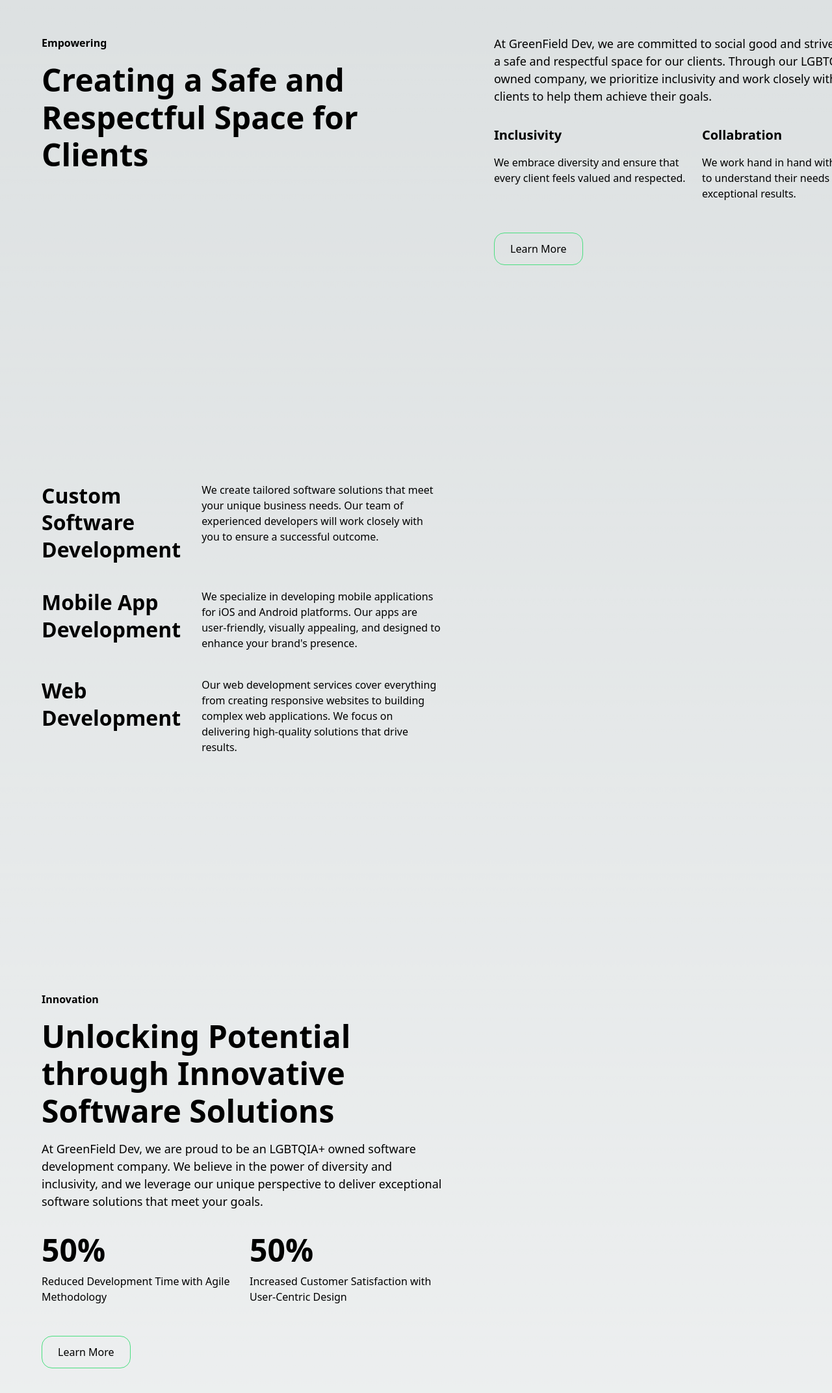
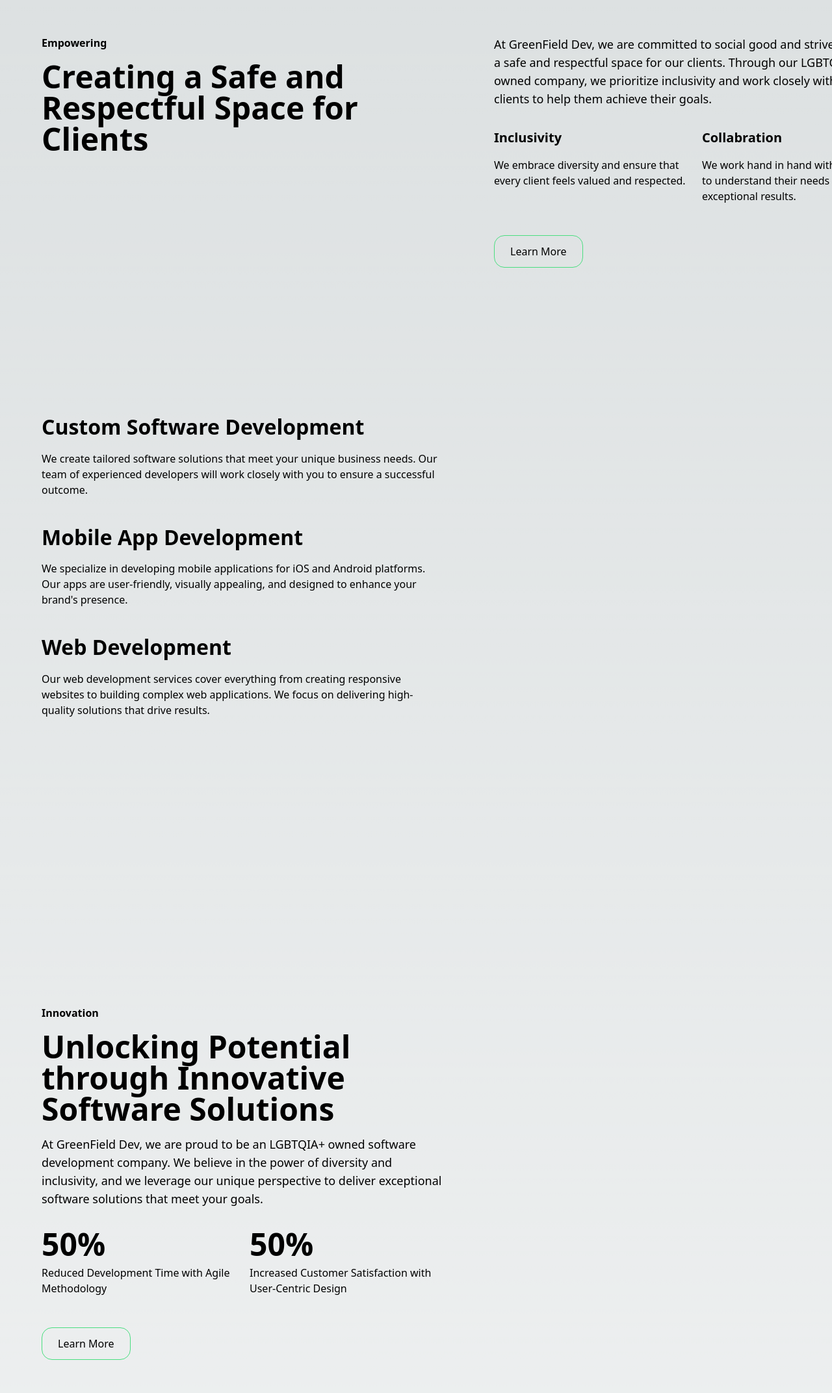
Before and after one commit to GreenField-Org/Greenfield-Org.github.io, a Next.js app: page / in a window 1280 px wide. Shown: the part 958-3102 px from the top of the page at 65% size. Built offline with nearby package versions, Linux system fonts and the light colour scheme.

Commit message:
using new components on homepage

```diff
--- a/src/app/page.tsx
+++ b/src/app/page.tsx
@@ -2,6 +2,8 @@
 import Contact from '@/components/contact/contact'
 import Container from '@/components/container/container'
 import Cta from '@/components/cta/cta'
+import Tab from '@/components/tab/tab'
+import Tabs from '@/components/tabs/tabs'
 
 export default function Home() {
   return (
@@ -23,15 +25,15 @@
           </div>
         </div>
       </div>
-      <div className='flex w-[1440px] flex-col items-start gap-20 px-16 py-28'>
-        <div className='flex items-start gap-20 self-stretch'>
-          <div className='flex flex-col items-start gap-4 flex-[1_0_0]'>
+      <div className='flex w-[375px] lg:w-[1440px] flex-col items-start gap-12 lg:gap-20 px-5 lg:px-16 py-16 lg:py-28'>
+        <div className='flex flex-col lg:flex-row items-start gap-5 lg:gap-20 self-stretch'>
+          <div className='flex flex-col items-start gap-3 lg:gap-4 flex-[1_0_0]'>
             <p className='self-stretch text-base not-italic font-semibold leading-[150%]'>Empowering</p>
-            <h2 className='self-stretch text-5xl not-italic font-bold leading-[120%]'>Creating a Safe and Respectful Space for Clients</h2>
+            <h2 className='self-stretch text-4xl lg:text-5xl not-italic font-bold leading-[120%]'>Creating a Safe and Respectful Space for Clients</h2>
           </div>
-          <div className='flex flex-col items-start gap-6 self-stretch flex-[1_0_0]'>
-            <p className='self-stretch text-lg not-italic font-normal leading-[150%]'>At GreenField Dev, we are committed to social good and strive to create a safe and respectful space for our clients. Through our LGBTQIA+ owned company, we prioritize inclusivity and work closely with our clients to help them achieve their goals.</p>
-            <div className='flex items-start gap-6 self-stretch px-0 py-2'>
+          <div className='flex flex-col items-start gap-2 lg:gap-6 self-stretch flex-[1_0_0]'>
+            <p className='self-stretch text-base lg:text-lg not-italic font-normal leading-[150%]'>At GreenField Dev, we are committed to social good and strive to create a safe and respectful space for our clients. Through our LGBTQIA+ owned company, we prioritize inclusivity and work closely with our clients to help them achieve their goals.</p>
+            <div className='flex items-start gap-3 lg:gap-6 self-stretch px-0 py-2'>
               <div className='flex flex-col items-start gap-4 flex-[1_0_0]'>
                 <h6 className='self-stretch  text-xl not-italic font-bold leading-[140%]'>Inclusivity</h6>
                 <p className='self-stretch  text-base not-italic font-normal leading-[150%]'>We embrace diversity and ensure that every client feels valued and respected.</p>
@@ -48,21 +50,12 @@
         </div>
       </div>
       <Container>
-        <div className='flex items-center gap-20 self-stretch'>
-          <div className='flex flex-col items-start gap-10 flex-[1_0_0]'>
-            <div className='flex justify-center items-start gap-8 self-stretch'>
-              <h4 className='self-stretch  text-[32px] not-italic font-bold leading-[130%]'>Custom Software Development</h4>
-              <p className='self-stretch  text-base not-italic font-normal leading-[150%]'>We create tailored software solutions that meet your unique business needs. Our team of experienced developers will work closely with you to ensure a successful outcome.</p>
-            </div>
-            <div className='flex justify-center items-start gap-8 self-stretch'>
-              <h4 className='self-stretch  text-[32px] not-italic font-bold leading-[130%]'>Mobile App Development</h4>
-              <p className='self-stretch  text-base not-italic font-normal leading-[150%]'>We specialize in developing mobile applications for iOS and Android platforms. Our apps are user-friendly, visually appealing, and designed to enhance your brand's presence.</p>
-            </div>
-            <div className='flex justify-center items-start gap-8 self-stretch'>
-              <h4 className='self-stretch  text-[32px] not-italic font-bold leading-[130%]'>Web Development</h4>
-              <p className='self-stretch  text-base not-italic font-normal leading-[150%]'>Our web development services cover everything from creating responsive websites to building complex web applications. We focus on delivering high-quality solutions that drive results.</p>
-            </div>
-          </div>
+        <div className='flex items-center gap-12 lg:gap-20 self-stretch'>
+          <Tabs>
+            <Tab title='Custom Software Development' description='We create tailored software solutions that meet your unique business needs. Our team of experienced developers will work closely with you to ensure a successful outcome.' />
+            <Tab title='Mobile App Development' description={`We specialize in developing mobile applications for iOS and Android platforms. Our apps are user-friendly, visually appealing, and designed to enhance your brand's presence.`} />
+            <Tab title='Web Development' description='Our web development services cover everything from creating responsive websites to building complex web applications. We focus on delivering high-quality solutions that drive results.' />
+          </Tabs>
           <div className='h-[640px] flex-[1_0_0]'></div>
         </div>
       </Container>
@@ -72,20 +65,20 @@
             <div className='flex flex-col items-start gap-8 self-stretch'>
               <div className='flex flex-col items-start gap-4 self-stretch'>
                 <p className='text-center text-base not-italic font-semibold leading-[150%]'>Innovation</p>
-                <h2 className='self-stretch  text-5xl not-italic font-bold leading-[120%]'>Unlocking Potential through Innovative Software Solutions</h2>
-                <p className='self-stretch  text-lg not-italic font-normal leading-[150%]'>
+                <h2 className='self-stretch text-4xl lg:text-5xl not-italic font-bold leading-[120%]'>Unlocking Potential through Innovative Software Solutions</h2>
+                <p className='self-stretch text-base lg:text-lg not-italic font-normal leading-[150%]'>
                 At GreenField Dev, we are proud to be an LGBTQIA+ owned software development company. We believe in the power of diversity and inclusivity, and we leverage our unique perspective to deliver exceptional software solutions that meet your goals.
                 </p>
               </div>
             </div>
             <div className='flex items-start gap-6 self-stretch px-0 py-2'>
               <div className='flex flex-col items-start gap-2 flex-[1_0_0]'>
-                <h2 className='self-stretch  text-5xl not-italic font-bold leading-[120%]'>50%</h2>
+                <h2 className='self-stretch text-4xl lg:text-5xl not-italic font-bold leading-[120%]'>50%</h2>
                 <p className='self-stretch  text-base not-italic font-normal leading-[150%]'>Reduced Development Time with Agile Methodology</p>
               </div>
               <div className='flex flex-col items-start gap-2 flex-[1_0_0]'>
-                <h2 className='self-stretch  text-5xl not-italic font-bold leading-[120%]'>50%</h2>
-                <p className='self-stretch  text-base not-italic font-normal leading-[150%]'>Increased Customer Satisfaction with User-Centric Design</p>
+                <h2 className='self-stretch text-4xl lg:text-5xl not-italic font-bold leading-[120%]'>50%</h2>
+                <p className='self-stretch text-base not-italic font-normal leading-[150%]'>Increased Customer Satisfaction with User-Centric Design</p>
               </div>
             </div>
             <div className='flex items-center gap-6 pt-4'>
```
